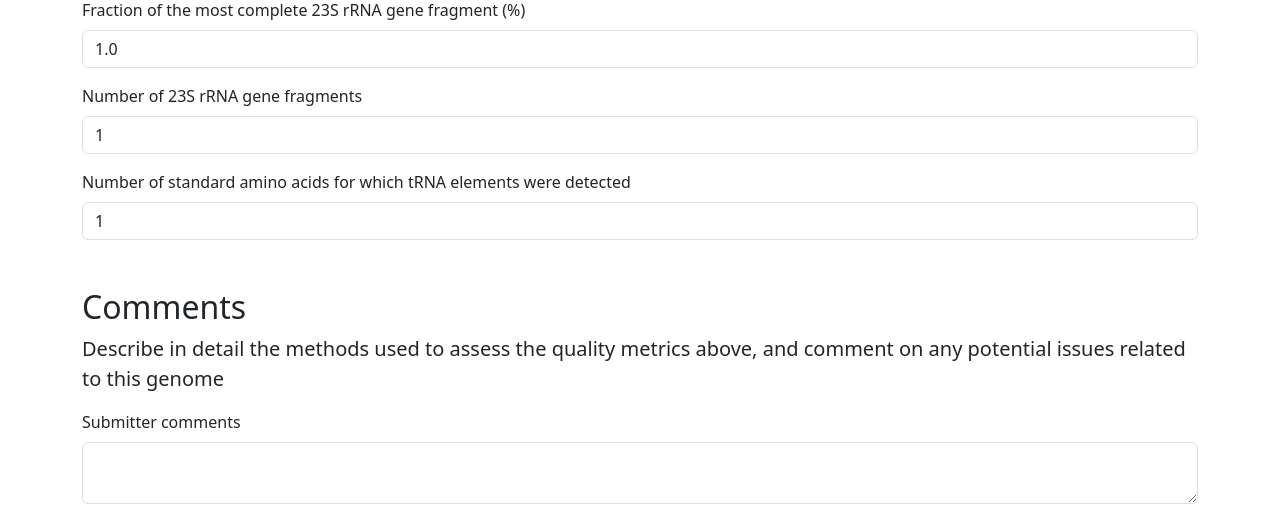
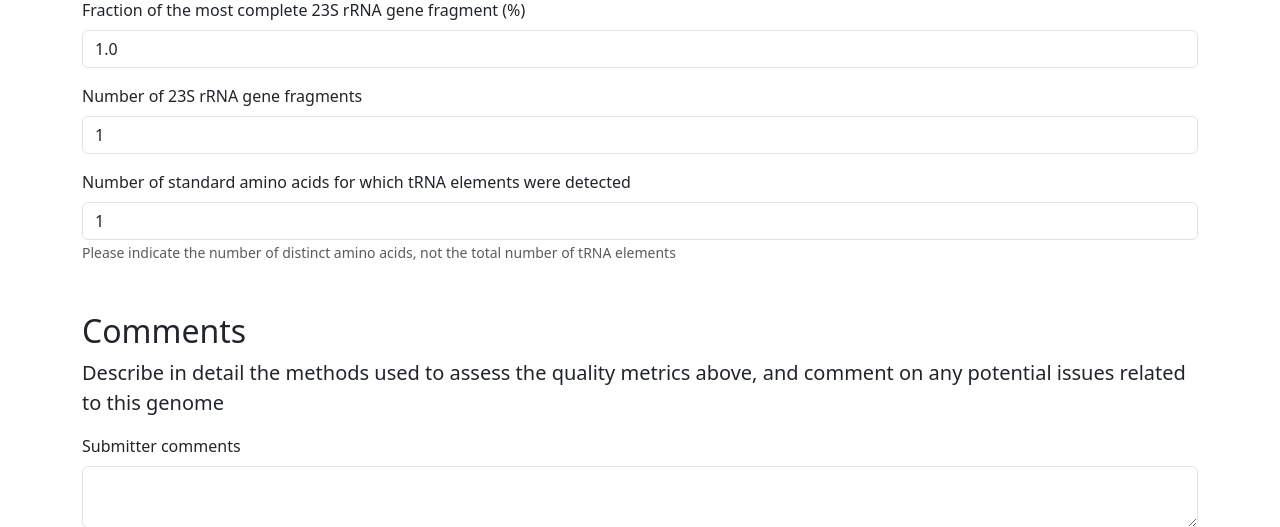
Before and after one commit to seq-code/registry, a Rails app: page /genomes/1/edit in a window 1280 px wide. Shown: the part 1394-1921 px from the top of the page. Run offline with Rails 7, Linux system fonts and the light colour scheme; a user stored in the database is signed in; tables that the repository leaves empty hold one stand-in row (values such as "Sample post"); data that the repository does not hold is empty; style sheets or scripts are compiled from the project's sources; some libraries are stand-ins or nearby versions.

Commit message:
Add help message to genomes

```diff
--- a/app/views/genomes/edit.html.erb
+++ b/app/views/genomes/edit.html.erb
@@ -51,7 +51,16 @@
     <%= f.input(:number_of_16s, label: 'Number of 16S rRNA gene fragments', required: true) %>
     <%= f.input(:most_complete_23s, label: 'Fraction of the most complete 23S rRNA gene fragment (%)') %>
     <%= f.input(:number_of_23s, label: 'Number of 23S rRNA gene fragments') %>
-    <%= f.input(:number_of_trnas, label: 'Number of standard amino acids for which tRNA elements were detected', required: true) %>
+    <%=
+      f.input(
+        :number_of_trnas,
+        label: 'Number of standard amino acids for which tRNA elements ' \
+               'were detected',
+        hint:  'Please indicate the number of distinct amino acids, not the ' \
+               'total number of tRNA elements',
+        required: true
+      )
+    %>
 
     <h2 class="mt-5">Comments</h2>
     <p class="lead">
```
